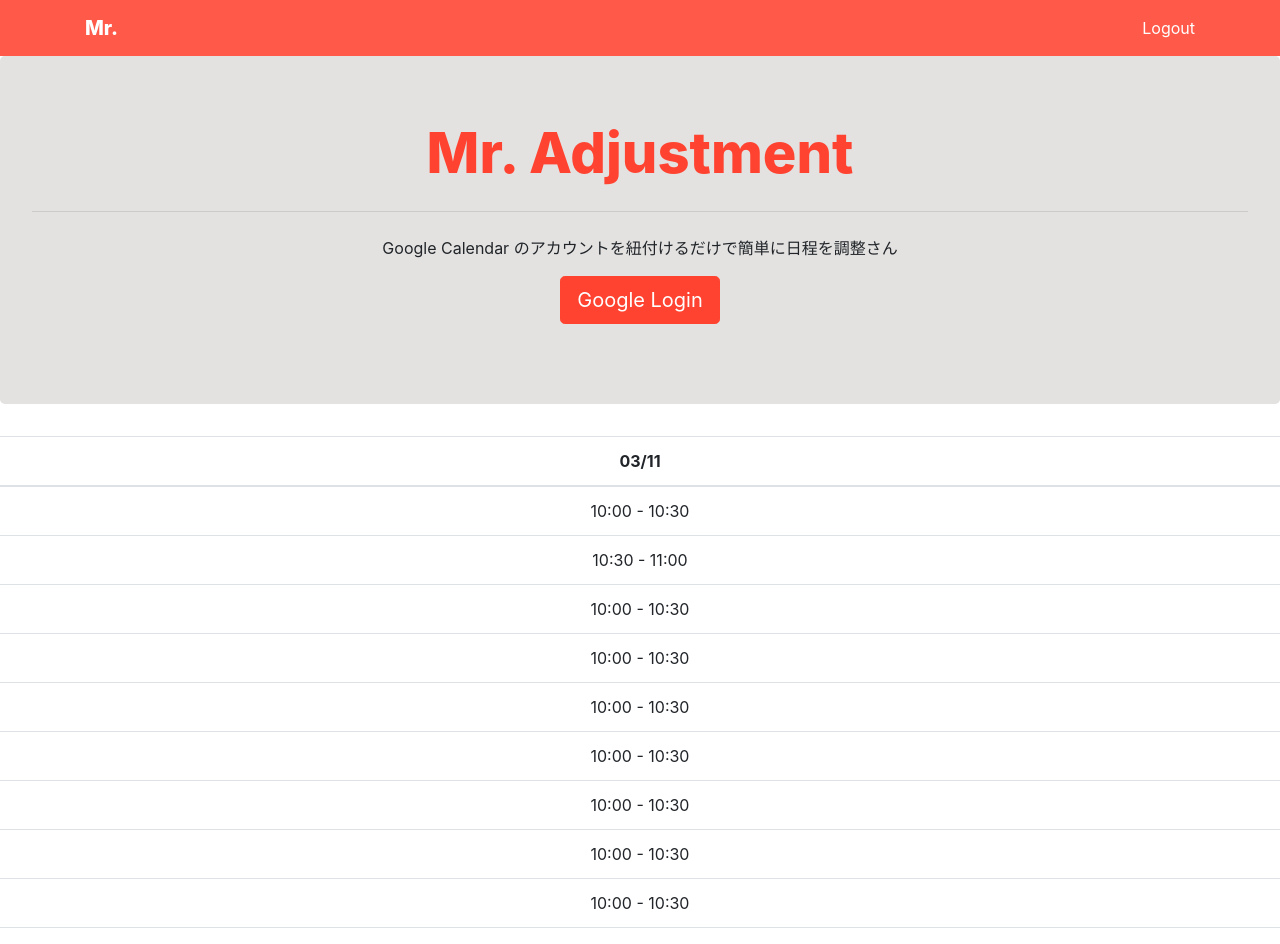
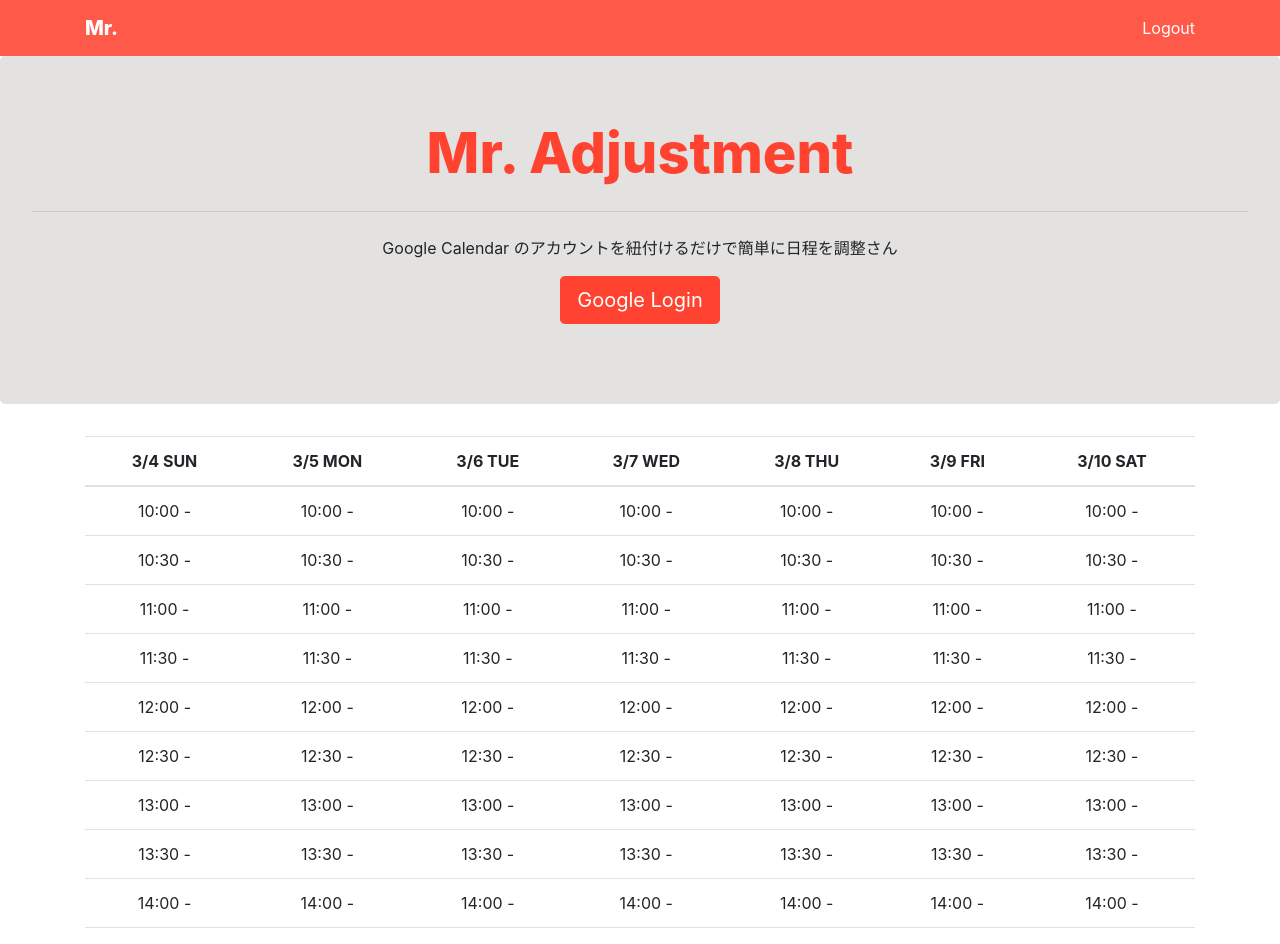
Before and after one commit to moriyuu/mister-adjustment, a React (Create React App) app: page / in a window 1280 px wide. Shown: the top 944 px of the page. Built offline with nearby package versions, Linux system fonts and the light colour scheme; what gapi-client would draw is missing.

Commit message:
[add] getAvailableTimeFrames()

```diff
--- a/src/App.js
+++ b/src/App.js
@@ -18,61 +18,94 @@ const Nav = styled.nav`
 const Jumbotron = styled.div`
   background-color: ${StyleVariables.color.gray.light};
 `;
+const Table = styled.table`
+  td {
+    &:hover {
+      background-color: #e3e2e1;
+      cursor: pointer;
+    }
+  }
+`;
+
+const daysOfWeek = ["SUN", "MON", "TUE", "WED", "THU", "FRI", "SAT"];
 
 class CalendarInput extends Component {
+  constructor(props) {
+    super(props);
+    this.state = {
+      days: [],
+      frames: [{ start: new Date(), end: new Date() }]
+    };
+    this.getRecentDays = this.getRecentDays.bind(this);
+    this.getAvailableTimeFrames = this.getAvailableTimeFrames.bind(this);
+  }
+
   componentDidMount() {
-    // 明日からの7日ぶんを取得して week に突っ込む
-    const week = [];
-    for (let i = 0; i < 7; i++) {
+    this.getRecentDays();
+    this.getAvailableTimeFrames(
+      30,
+      new Date(new Date(new Date().setHours(10)).setMinutes(0)),
+      new Date(new Date(new Date().setHours(20)).setMinutes(30))
+    );
+  }
+
+  /**
+   * 明日からの n 日ぶんを取得して days に突っ込む
+   * @param {number} n : 直近の日をn日ぶん
+   */
+  getRecentDays(n = 7) {
+    const days = [];
+    for (let i = 0; i < n; i++) {
       const now = new Date();
       const day = new Date(now.setDate(now.getDate() + (i + 1)));
-      week.push(day);
+      days.push(day);
       // console.log(day.getMonth()+1 + "/" + day.getDate());
     }
-    // console.log(week)
+    this.setState({ days });
+  }
+
+  /**
+   * startTime と endTime から、予約可能なフレームを用意する
+   * @param {number} n : n分を1フレームとする
+   * @param {date} startTime : 時刻をみるために date 型
+   * @param {date} endTime : 時刻をみるために date 型
+   */
+  getAvailableTimeFrames(n, startTime, endTime) {
+    const frames = [];
+    while (startTime < endTime) {
+      frames.push({
+        start: new Date(startTime.getTime()),
+        end: new Date(startTime.setMinutes(startTime.getMinutes() + n))
+      });
+    }
+    this.setState({ frames });
   }
 
   render() {
+    const { days, frames } = this.state;
     return (
-      <table className="table table-hover" style={{ margin: "0 auto" }}>
+      <Table className="table">
         <thead>
           <tr>
-            <th scope="col">03/11</th>
+            {days.map((day, index) => (
+              <th scope="col">{`${day.getMonth() + 1}/${day.getDate()} ${
+                daysOfWeek[day.getDay()]
+              }`}</th>
+            ))}
           </tr>
         </thead>
         <tbody>
-          <tr>
-            <td>10:00 - 10:30</td>
-          </tr>
-          <tr>
-            <td>10:30 - 11:00</td>
-          </tr>
-          <tr>
-            <td>10:00 - 10:30</td>
-          </tr>
-          <tr>
-            <td>10:00 - 10:30</td>
-          </tr>
-          <tr>
-            <td>10:00 - 10:30</td>
-          </tr>
-          <tr>
-            <td>10:00 - 10:30</td>
-          </tr>
-          <tr>
-            <td>10:00 - 10:30</td>
-          </tr>
-          <tr>
-            <td>10:00 - 10:30</td>
-          </tr>
-          <tr>
-            <td>10:00 - 10:30</td>
-          </tr>
-          <tr>
-            <td>10:00 - 10:30</td>
-          </tr>
+          {frames.map((f, frameIndex) => (
+            <tr>
+              {days.map((day, dayIndex) => (
+                <td>{`${f.start.getHours()}:${
+                  f.start.getMinutes() ? f.start.getMinutes() : "00"
+                } -`}</td>
+              ))}
+            </tr>
+          ))}
         </tbody>
-      </table>
+      </Table>
     );
   }
 }
@@ -123,7 +156,9 @@ class App extends Component {
             margin: "0 auto"
           }}
         />
-        <CalendarInput />
+        <div className="container">
+          <CalendarInput />
+        </div>
       </AppStyledDiv>
     );
   }
--- a/src/App.style.js
+++ b/src/App.style.js
@@ -7,7 +7,7 @@ const AppStyledDiv = styled.div`
     border-color: ${StyleVariables.color.orange.light};
     &:active {
       background-color: ${StyleVariables.color.orange.veryDark} !important;
-      border-color: ${StyleVariables.color.orange.light} !important;
+      border-color: ${StyleVariables.color.orange.veryDark} !important;
     }
     &:focus {
       box-shadow: none !important;
```
